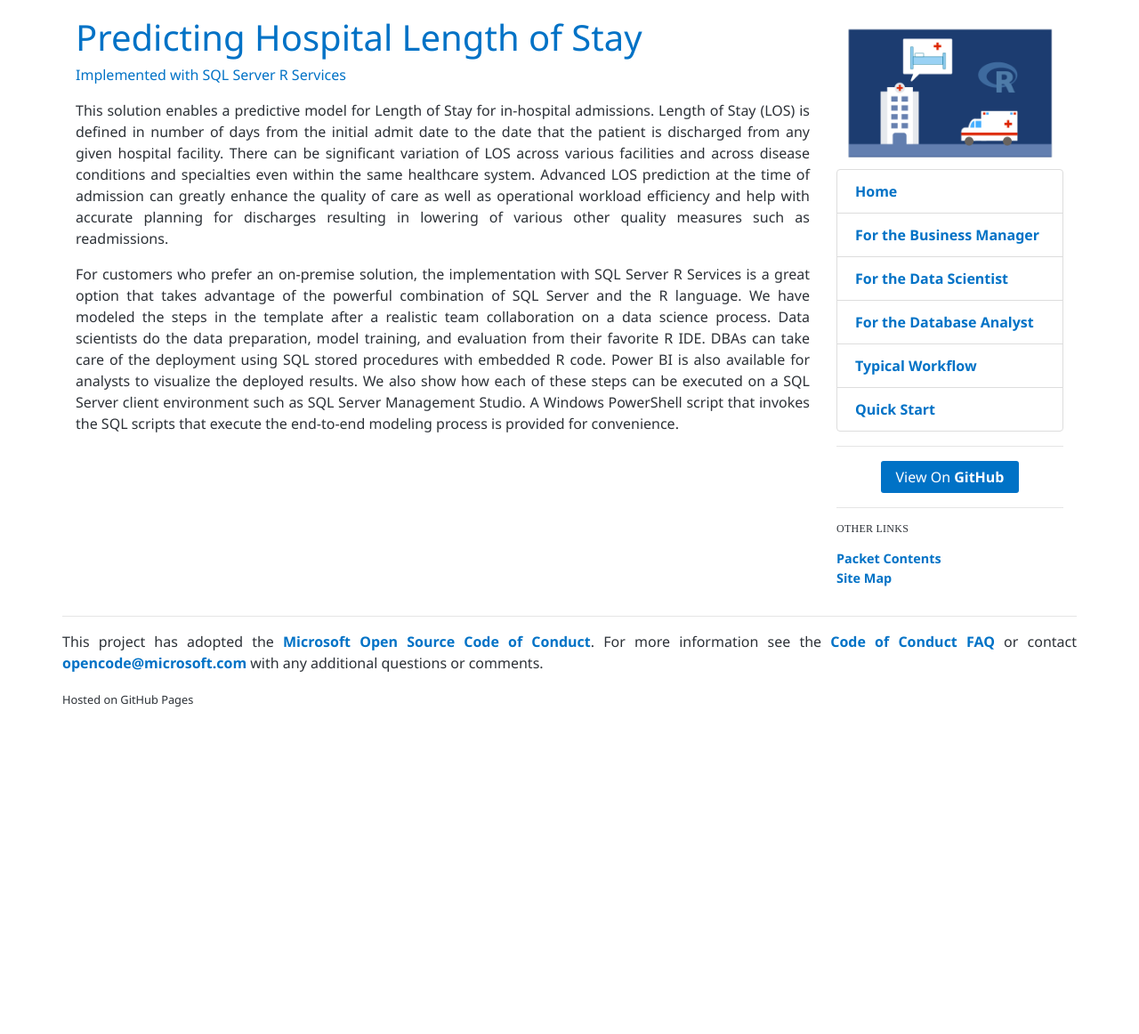
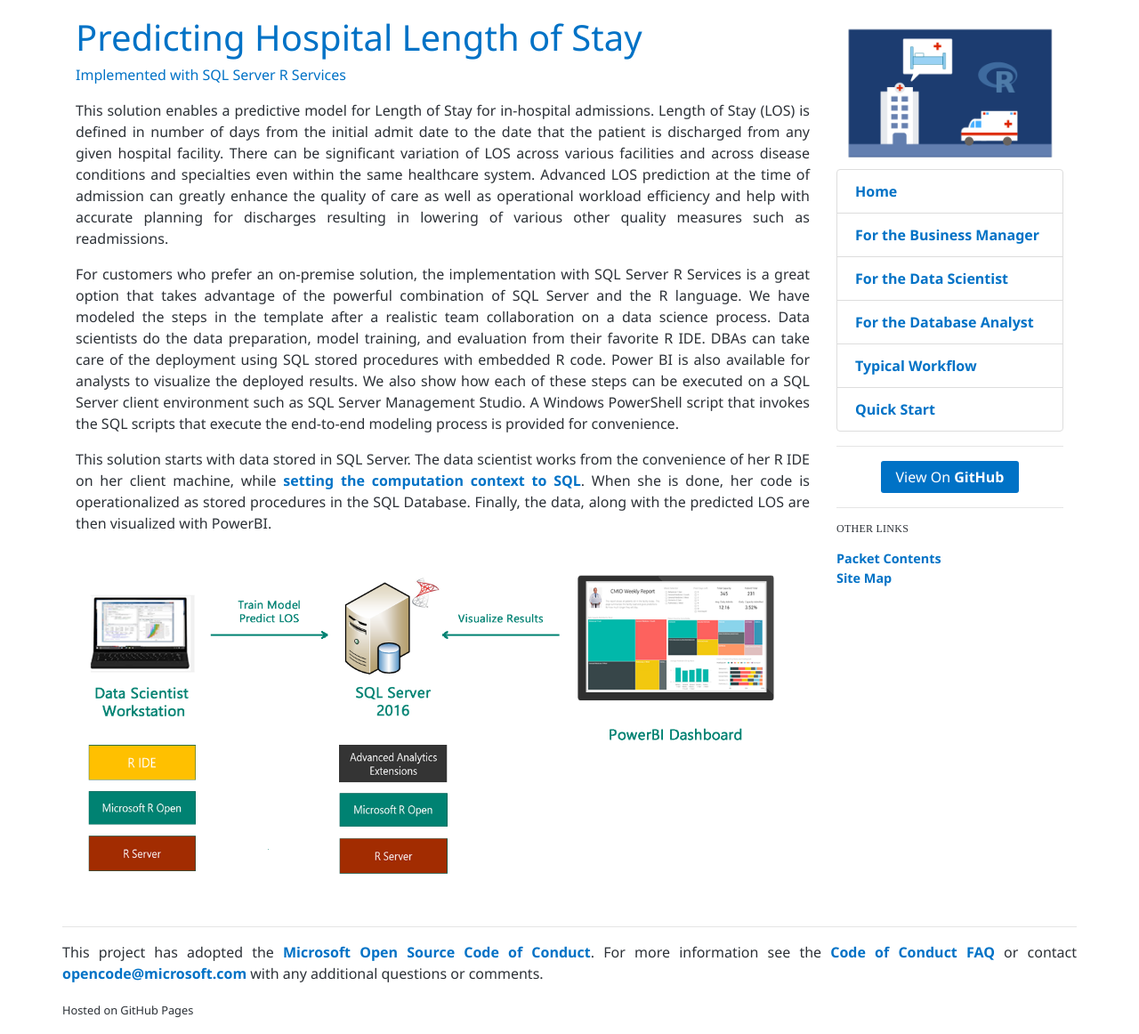
Before and after one commit to microsoft/r-server-hospital-length-of-stay, a Jekyll site: the page built from index.md, in a window 1280 px wide. Shown: the whole page at 89% size. Built offline with Jekyll 4.4.1, drawn with Linux system fonts in a browser that asks for light colours; before the commit the page ends 900 px from its top, so only the background shows below that.

Commit message:
add high-level description and diagram

```diff
--- a/index.md
+++ b/index.md
@@ -7,3 +7,6 @@
 This solution enables a predictive model for Length of Stay for in-hospital admissions. Length of Stay (LOS) is defined in number of days from the initial admit date to the date that the patient is discharged from any given hospital facility. There can be significant variation of LOS across various facilities and across disease conditions and specialties even within the same healthcare system. Advanced LOS prediction at the time of admission can greatly enhance the quality of care as well as operational workload efficiency and help with accurate planning for discharges resulting in lowering of various other quality measures such as readmissions.
 
 For customers who prefer an on-premise solution, the implementation with SQL Server R Services is a great option that takes advantage of the powerful combination of SQL Server and the R language. We have modeled the steps in the template after a realistic team collaboration on a data science process. Data scientists do the data preparation, model training, and evaluation from their favorite R IDE. DBAs can take care of the deployment using SQL stored procedures with embedded R code. Power BI is also available for analysts to visualize the deployed results. We also show how each of these steps can be executed on a SQL Server client environment such as SQL Server Management Studio. A Windows PowerShell script that invokes the SQL scripts that execute the end-to-end modeling process is provided for convenience.
+
+This solution starts with data stored in SQL Server.  The data scientist works from the convenience of her R IDE on her client machine, while <a href="https://msdn.microsoft.com/en-us/library/mt604885.aspx">setting the computation context to SQL</a>.  When she is done, her code is operationalized as stored procedures in the SQL Database. Finally, the data, along with the predicted LOS are then visualized with PowerBI.
+<img src="images/diagram.png">
```
